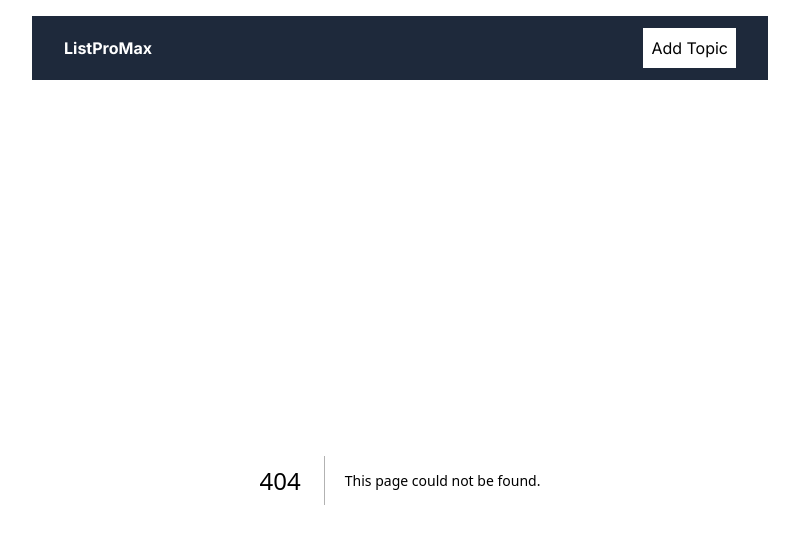
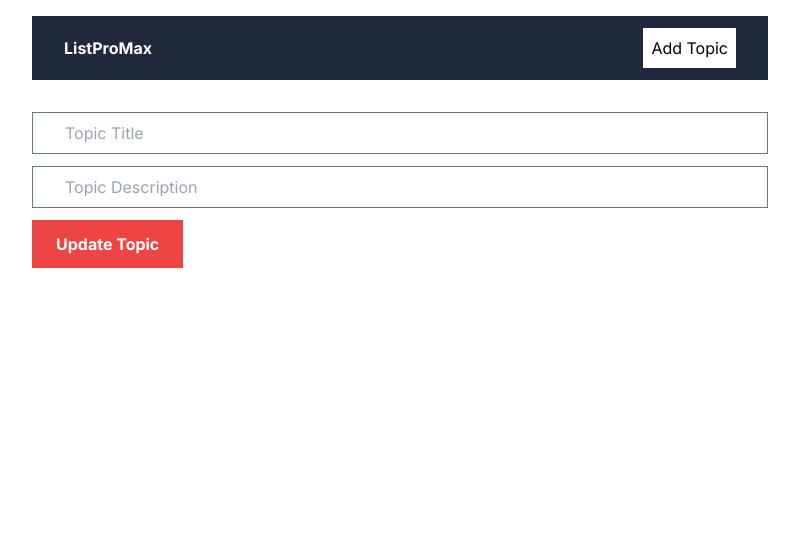
Before and after one commit to hiferli/nextListProMax, a Next.js app: page /editTopic/123 in a window 1280 px wide. Before the commit this address had no page. Shown: the top 544 px of the page, without its empty margins (240-1039 px from the left). Built offline with nearby package versions, Linux system fonts and the light colour scheme.

Commit message:
Creating Edit and Add Forms

```diff
--- /dev/null
+++ b/app/addTopic/page.jsx
@@ -0,0 +1,19 @@
+export default function addTopic() {
+    return (
+        <form className="flex flex-col gap-3">
+            <input
+                className="border border-slate-500 px-8 py-2"
+                type="text"
+                placeholder="Topic Title"
+            />
+
+            <input
+                className="border border-slate-500 px-8 py-2"
+                type="text"
+                placeholder="Topic Description"
+            />
+
+            <button className="bg-green-600 font-bold text-white px-6 py-3 w-fit">Add Topic</button>
+        </form>
+    )
+}
--- /dev/null
+++ b/app/editTopic/[id]/page.jsx
@@ -0,0 +1,7 @@
+import EditTopicForm from "@/components/EditTopicForm";
+
+export default function EditTopic () {
+    return (
+        <EditTopicForm />
+    )
+}
--- a/app/layout.js
+++ b/app/layout.js
@@ -15,7 +15,9 @@
       <body className={inter.className}>
         <div className="max-w-3xl mx-auto p-4">
           <Navbar />
-          {children}
+          <div className="mt-8">
+            {children}
+          </div>
         </div>
       </body>
     </html>
--- /dev/null
+++ b/components/EditTopicForm.jsx
@@ -0,0 +1,19 @@
+export default function EditTopicForm () {
+    return (
+        <form className="flex flex-col gap-3">
+            <input
+                className="border border-slate-500 px-8 py-2"
+                type="text"
+                placeholder="Topic Title"
+            />
+
+            <input
+                className="border border-slate-500 px-8 py-2"
+                type="text"
+                placeholder="Topic Description"
+            />
+
+            <button className="bg-red-500 font-bold text-white px-6 py-3 w-fit">Update Topic</button>
+        </form>
+    )
+}
```
